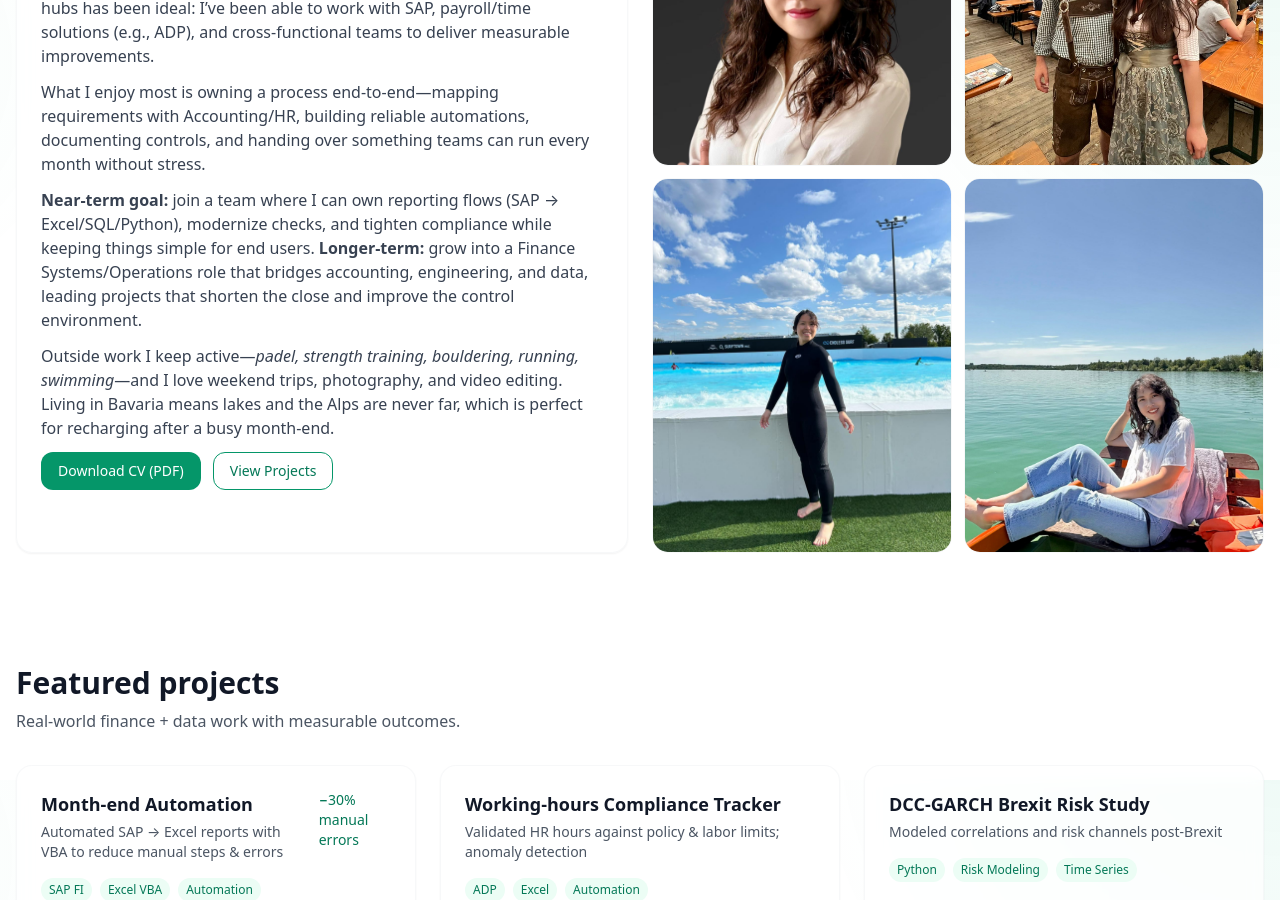
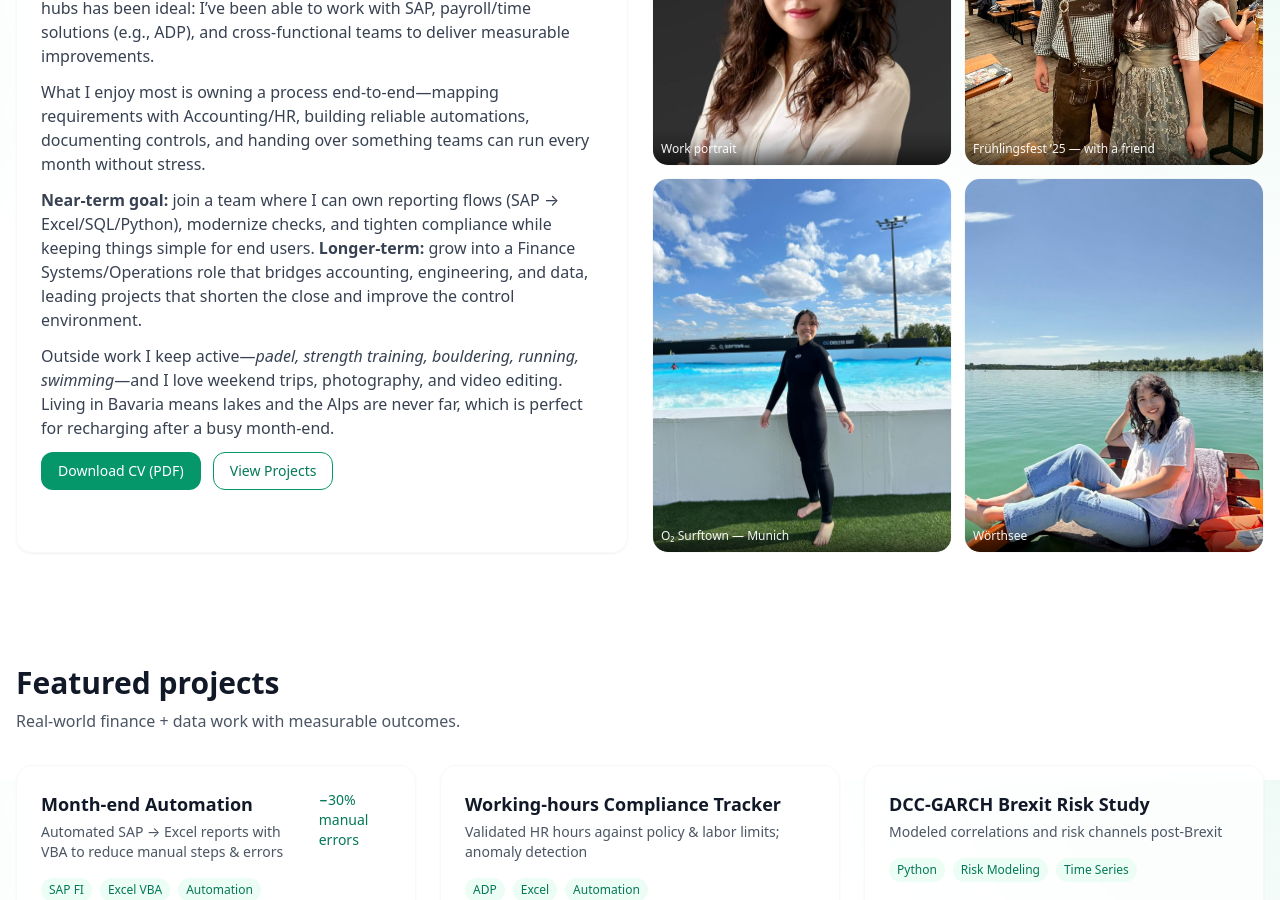
Before and after one commit to SandyKao0301/SandyKao, a Next.js app: page / in a window 1280 px wide. Shown: the part 820-1720 px from the top of the page. Built offline with nearby package versions, Linux system fonts and the light colour scheme.

Commit message:
Update page.tsx

```diff
--- a/app/page.tsx
+++ b/app/page.tsx
@@ -118,7 +118,7 @@ export default function Page() {
             </div>
           </div>
 
-          {/* Photos — portrait-friendly tiles that show more of each image */}
+          {/* Photos — portrait-friendly tiles with captions */}
           <div className="grid grid-cols-2 gap-3">
             {/* Headshot */}
             <div className="relative aspect-[4/5] overflow-hidden rounded-2xl border border-gray-200/30 dark:border-gray-800/50">
@@ -128,36 +128,56 @@ export default function Page() {
                 className="absolute inset-0 h-full w-full object-cover object-top"
                 loading="lazy"
               />
+              <div className="absolute inset-x-0 bottom-0">
+                <div className="bg-gradient-to-t from-black/60 via-black/20 to-transparent px-2 py-1.5">
+                  <span className="text-[11px] sm:text-xs text-white/95">Work portrait</span>
+                </div>
+              </div>
             </div>
 
-            {/* Oktoberfest */}
+            {/* Frühlingsfest */}
             <div className="relative aspect-[4/5] overflow-hidden rounded-2xl border border-gray-200/30 dark:border-gray-800/50">
               <img
                 src={`${base}/assets/Octoberfest.jpg`}
-                alt="Sandy with friends at Oktoberfest"
+                alt="With a friend at Frühlingsfest 2025 in Munich"
                 className="absolute inset-0 h-full w-full object-cover object-center"
                 loading="lazy"
               />
+              <div className="absolute inset-x-0 bottom-0">
+                <div className="bg-gradient-to-t from-black/60 via-black/20 to-transparent px-2 py-1.5">
+                  <span className="text-[11px] sm:text-xs text-white/95">Frühlingsfest ’25 — with a friend</span>
+                </div>
+              </div>
             </div>
 
-            {/* Surfing */}
+            {/* O2 Surftown */}
             <div className="relative aspect-[4/5] overflow-hidden rounded-2xl border border-gray-200/30 dark:border-gray-800/50">
               <img
                 src={`${base}/assets/Surfing.jpg`}
-                alt="Sandy surfing"
+                alt="Surfing at O2 Surftown in Munich"
                 className="absolute inset-0 h-full w-full object-cover object-center"
                 loading="lazy"
               />
+              <div className="absolute inset-x-0 bottom-0">
+                <div className="bg-gradient-to-t from-black/60 via-black/20 to-transparent px-2 py-1.5">
+                  <span className="text-[11px] sm:text-xs text-white/95">O₂ Surftown — Munich</span>
+                </div>
+              </div>
             </div>
 
-            {/* Lake */}
+            {/* Wörthsee */}
             <div className="relative aspect-[4/5] overflow-hidden rounded-2xl border border-gray-200/30 dark:border-gray-800/50">
               <img
                 src={`${base}/assets/Lake.jpg`}
-                alt="Sandy at the lake"
+                alt="Wörthsee"
                 className="absolute inset-0 h-full w-full object-cover object-center"
                 loading="lazy"
               />
+              <div className="absolute inset-x-0 bottom-0">
+                <div className="bg-gradient-to-t from-black/60 via-black/20 to-transparent px-2 py-1.5">
+                  <span className="text-[11px] sm:text-xs text-white/95">Wörthsee</span>
+                </div>
+              </div>
             </div>
           </div>
         </div>
```
